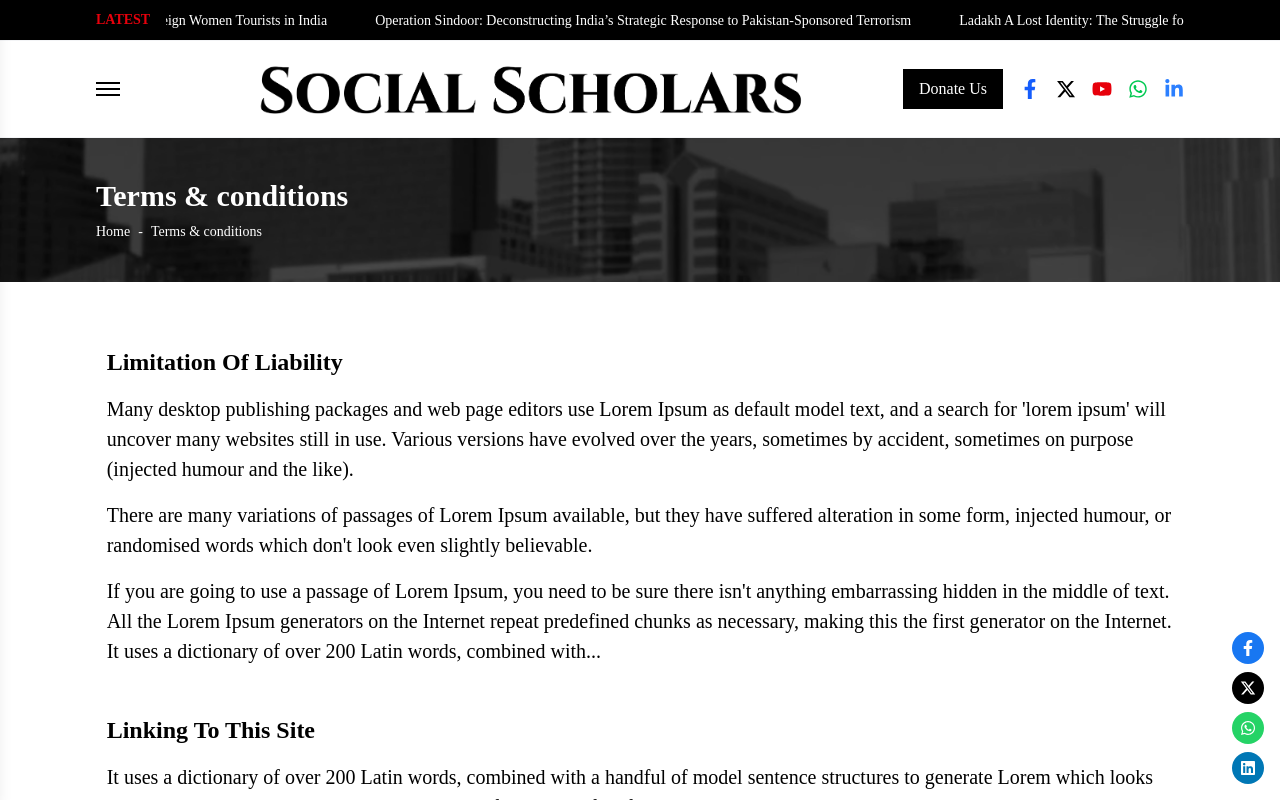
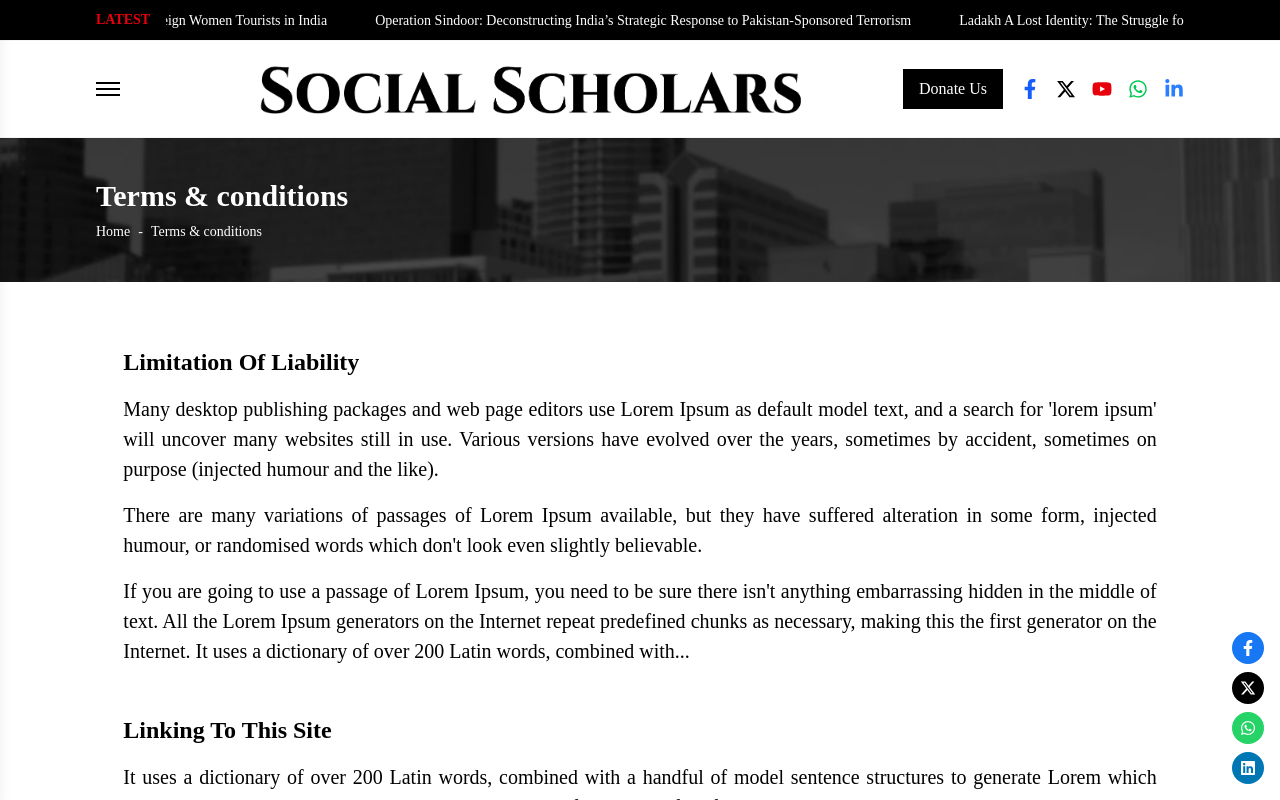
Before and after one commit to vinitanwar/socalscolaer-froentend, a Next.js app: page /terms-conditions in a window 1280 px wide. Built offline with nearby package versions, Linux system fonts and the light colour scheme; no server answers.

Commit message:
final done

```diff
--- a/src/app/privacy-policy/page.js
+++ b/src/app/privacy-policy/page.js
@@ -7,11 +7,11 @@ export default function page() {
     <>
       <Banner title="Privacy Policy" />
 
-      <div className="py-16">
+      <div className="py-16 px-5">
         <div className="container mx-auto ">
           <div className="flex justify-center">
             <div className="w-full lg:w-10/12">
-              <div className="space-y-12">
+              <div className="space-y-12 text-justify">
                 <div className="space-y-4">
                   <h2 className="text-2xl font-semibold ">
                     Who We Are
--- a/src/app/terms-conditions/page.js
+++ b/src/app/terms-conditions/page.js
@@ -8,16 +8,16 @@ export default function page() {
       <Banner title="Terms & conditions" />
 
       <div className="py-16">
-        <div className="container mx-auto ">
+        <div className="container mx-auto px-5">
           <div className="flex justify-center">
             <div className="w-full lg:w-10/12">
-              <div className="space-y-12">
+              <div className="space-y-12 text-justify">
                 {/* Section: Limitation Of Liability */}
-                <section className="space-y-4">
+                <section className="space-y-4 text-justify">
                   <h2 className="text-2xl font-semibold">
                     Limitation Of Liability
                   </h2>
-                  <p className="text-black">
+                  <p className="text-black ">
                     Many desktop publishing packages and web page editors use
                     Lorem Ipsum as default model text, and a search for 'lorem
                     ipsum' will uncover many websites still in use. Various
@@ -67,7 +67,7 @@ export default function page() {
                   <h2 className="text-2xl font-semibold ">
                     Intellectual Property
                   </h2>
-                  <p className="text-black">
+                  <p className="text-black text-justify">
                     Lorem Ipsum comes from sections 1.10.32 and 1.10.33 of "de
                     Finibus Bonorum et Malorum" (The Extremes of Good and Evil)
                     by Cicero, written in 45 BC. This book is a treatise on the
@@ -75,7 +75,7 @@ export default function page() {
                     Lorem Ipsum, "Lorem ipsum dolor sit amet..", comes from a
                     line in section 1.10.32.
                   </p>
-                  <p className="text-black">
+                  <p className="text-black text-justify">
                     The standard chunk of Lorem Ipsum used since the 1500s is
                     reproduced below for those interested. Sections 1.10.32 from
                     "de Finibus Bonorum et Malorum" by Cicero are also
@@ -89,7 +89,7 @@ export default function page() {
                   <h2 className="text-2xl font-semibold ">
                     Security And Storage
                   </h2>
-                  <p className="text-black">
+                  <p className="text-black text-justify">
                     It is a long established fact that a reader will be
                     distracted by the readable content of a page when looking at
                     its layout. The point of using Lorem Ipsum is that it has a
@@ -97,7 +97,7 @@ export default function page() {
                     using 'Content here, content here', making it look like
                     readable English.
                   </p>
-                  <p className="text-black">
+                  <p className="text-black text-justify">
                     Many desktop publishing packages and web editors now use
                     Lorem Ipsum as their default text—sometimes by accident,
                     sometimes on purpose (injected humour and the like).
```
